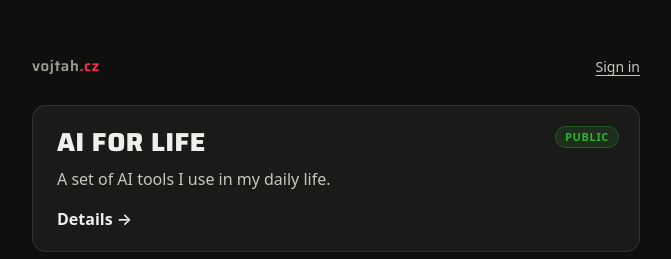
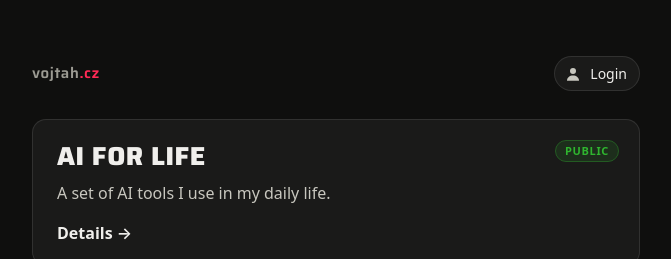
Before and after one commit to vojtechherrmann/vojtah, a website: page homepage/index.html in a window 1280 px wide. Shown: the top 259 px of the page, without its empty margins (304-975 px from the left). Drawn offline with Linux system fonts and the light colour scheme.

Commit message:
Anonymous visitors get a Login button in the same user box (icon + Login)
Co-Authored-By: Claude Sonnet 5.5 <noreply@anthropic.com>
Claude-Session: https://claude.ai/code/session_011FZwUAR9xT17nrZbw1hQqQ

```diff
--- a/homepage/index.html
+++ b/homepage/index.html
@@ -16,7 +16,10 @@
     <div class="top">
       <h1 class="site">vojtah<span>.cz</span></h1>
       <div class="account" id="account" hidden>
-        <button type="button" class="linkbtn" id="signin">Sign in</button>
+        <button type="button" class="userbtn" id="signin">
+          <svg class="usericon" viewBox="0 0 24 24" aria-hidden="true"><circle cx="12" cy="8" r="4"/><path d="M4 21c0-4.4 3.6-7 8-7s8 2.6 8 7z"/></svg>
+          <span>Login</span>
+        </button>
         <div class="usermenu" id="whoami" hidden>
           <button type="button" class="userbtn" id="usermenu-btn" aria-haspopup="true" aria-expanded="false" aria-controls="usermenu-list">
             <svg class="usericon" viewBox="0 0 24 24" aria-hidden="true"><circle cx="12" cy="8" r="4"/><path d="M4 21c0-4.4 3.6-7 8-7s8 2.6 8 7z"/></svg>
@@ -78,7 +81,7 @@
   </main>
   <dialog id="login-dialog" aria-labelledby="login-title">
     <form id="login-form" autocomplete="on">
-      <h2 id="login-title">Sign in</h2>
+      <h2 id="login-title">Login</h2>
       <label for="login-user">Username</label>
       <input id="login-user" name="username" type="text" autocomplete="username" autocapitalize="none" spellcheck="false" maxlength="64" required>
       <label for="login-pass">Password</label>
@@ -86,7 +89,7 @@
       <p class="warm" id="login-status" role="status" aria-live="polite" hidden></p>
       <p class="err" id="login-error" role="alert" hidden></p>
       <div class="actions">
-        <button type="submit" class="btn" id="login-submit">Sign in</button>
+        <button type="submit" class="btn" id="login-submit">Login</button>
         <button type="button" class="linkbtn" id="login-cancel">Cancel</button>
       </div>
     </form>
--- a/homepage/style.css
+++ b/homepage/style.css
@@ -106,6 +106,7 @@ dialog input { width: 100%; padding: 8px 10px; font: inherit; color: var(--ink);
   font: inherit; color: var(--ink); background: var(--card); border: 1px solid var(--ring);
   border-radius: 999px; cursor: pointer; }
 .userbtn:hover, .userbtn[aria-expanded="true"] { border-color: var(--brand-red); }
+.userbtn[hidden] { display: none; }
 .userbtn:focus-visible, .menuitem:focus-visible { outline: 2px solid var(--focus); outline-offset: 2px; }
 .usericon { width: 18px; height: 18px; flex: none; fill: currentColor; color: var(--ink-2); }
 .chev { width: 10px; height: 10px; flex: none; fill: none; stroke: currentColor; stroke-width: 1.6;
```
Also changed, not shown: tests/dom.test.cjs (+5 -1 lines), homepage/README.md.
